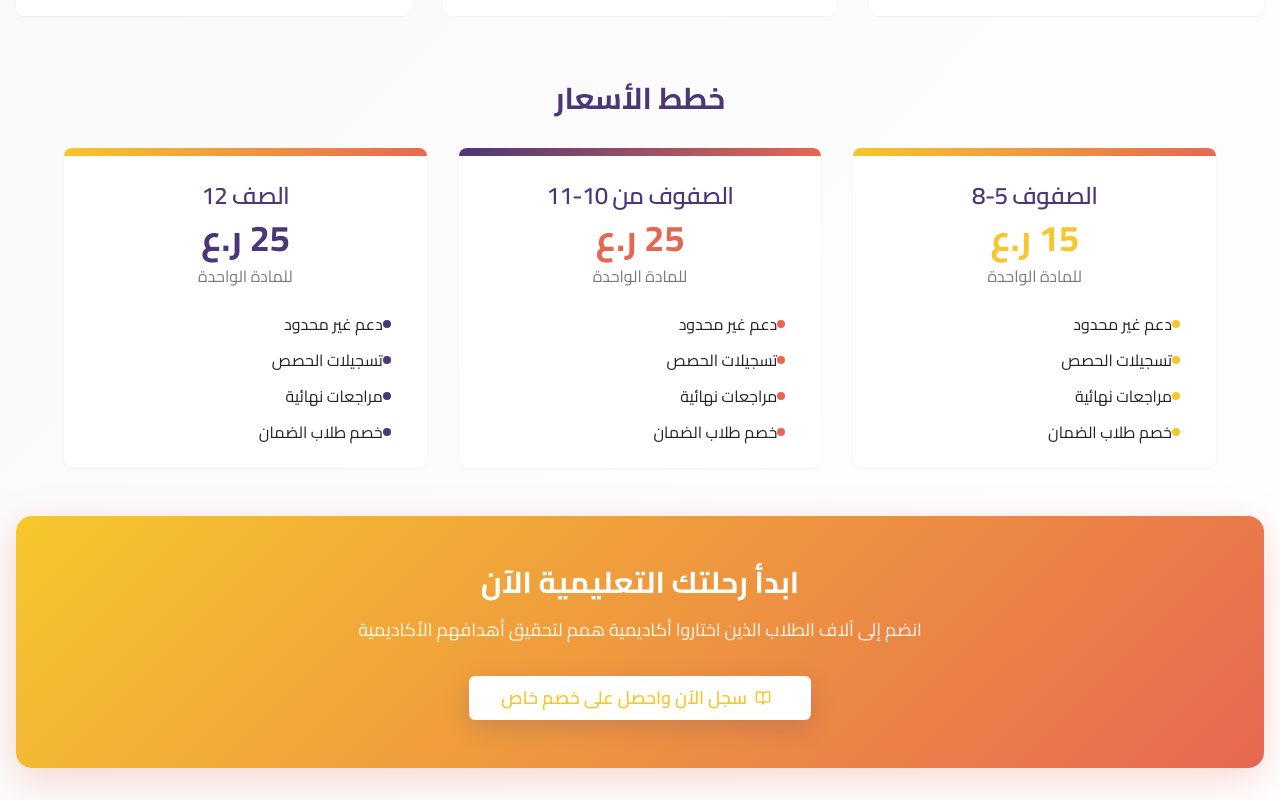
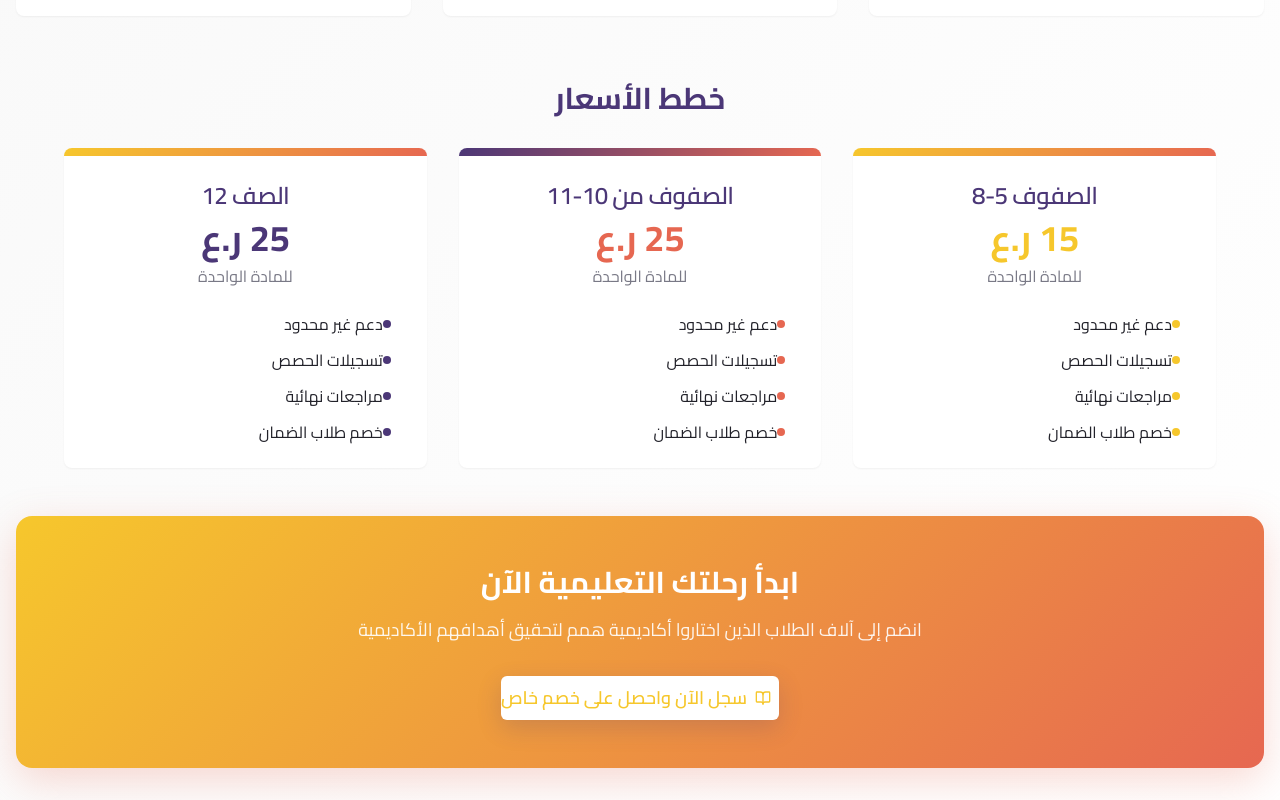
Before and after one commit to alanqoudif/himmam-academy-enroll, a React (Vite) app: page / in a window 1280 px wide. Shown: the part 691-1491 px from the top of the page. Built offline with nearby package versions, Linux system fonts and the light colour scheme.

Commit message:
Visual edit in Lovable
Edited UI in Lovable

```diff
--- a/src/pages/Index.tsx
+++ b/src/pages/Index.tsx
@@ -167,7 +167,7 @@ const Index = () => {
           <p className="text-white/90 text-lg mb-8 max-w-2xl mx-auto">
             انضم إلى آلاف الطلاب الذين اختاروا أكاديمية همم لتحقيق أهدافهم الأكاديمية
           </p>
-          <Button onClick={() => navigate('/enroll')} size="lg" variant="secondary" className="bg-white text-academy-orange hover:bg-white/90 font-semibold px-8 py-4 text-lg shadow-medium">
+          <Button onClick={() => navigate('/enroll')} size="lg" variant="secondary" className="bg-white text-academy-orange hover:bg-white/90 font-semibold text-lg shadow-medium px-0 py-0">
             <BookOpen className="w-6 h-6 mr-2" />
             سجل الآن واحصل على خصم خاص
           </Button>
```
